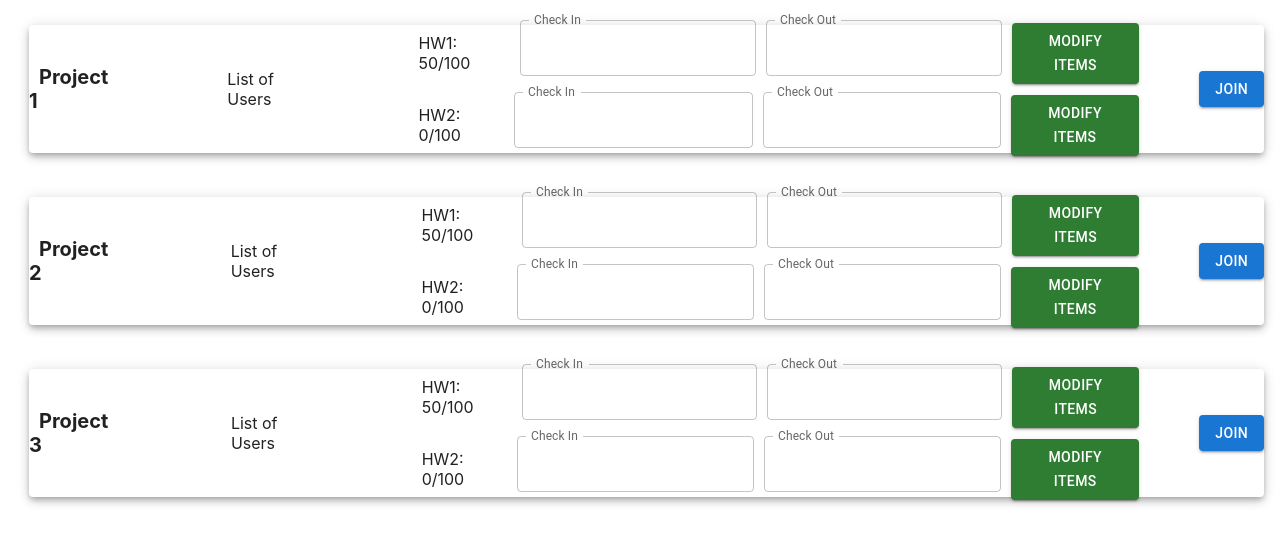
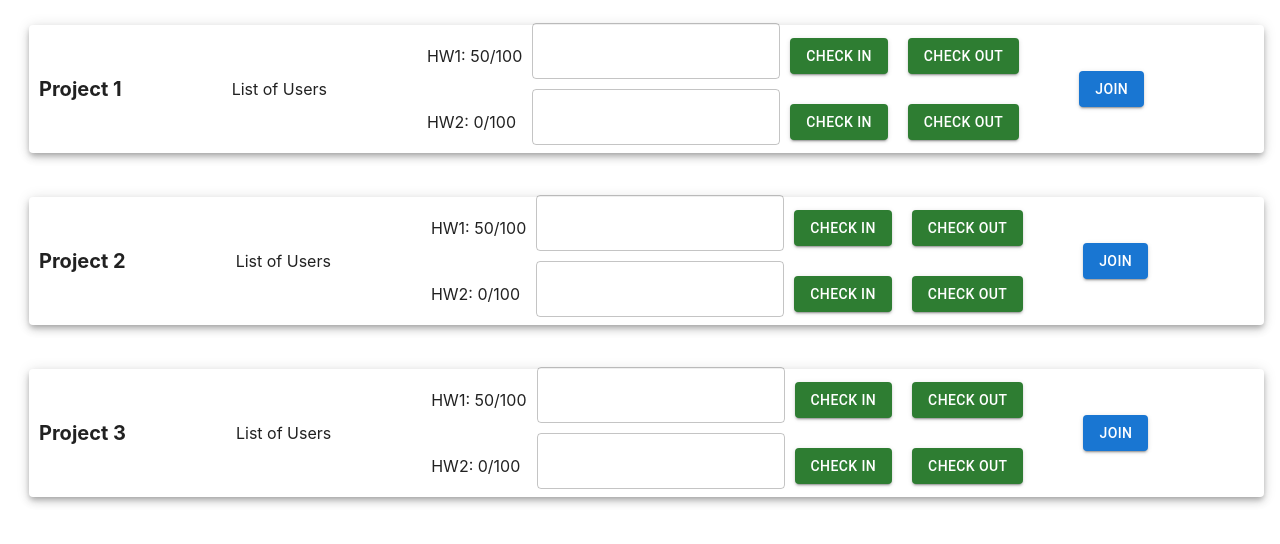
Before and after one commit to akhilgiridhar/ECE461L_Project, a React (Create React App) app in the folder haas-project/: page /projects in a window 1280 px wide. Shown: the top 544 px of the page. Built offline with nearby package versions, Linux system fonts and the light colour scheme.

Commit message:
Fixes to checkin page and create account

```diff
--- a/haas-project/src/CreateAccountPage.js
+++ b/haas-project/src/CreateAccountPage.js
@@ -1,4 +1,4 @@
-import React from 'react';
+import React, {useState} from 'react';
 import './App.css';
 import {Paper, Container, Grid, TextField, Button} from '@mui/material';
 import { useNavigate } from 'react-router-dom';
@@ -12,6 +12,21 @@ import { deepPurple, indigo } from '@mui/material/colors';
 
 export default function CreateAccount() {
     const navigate = useNavigate();
+    const [name, setName] = useState("")
+    const [userid, setUserid] = useState("")
+    const [password, setPassword] = useState("")
+
+    const handleName = (e) => {
+      setName(e.target.value);
+    }
+
+    const handleUserid = (e) => {
+      setName(e.target.value);
+    }
+
+    const handlePassword = (e) => {
+      setName(e.target.value);
+    }
 
     const handleLogin = async () => {
         const isAuthenticated = true;
@@ -43,11 +58,23 @@ export default function CreateAccount() {
               margin="normal"
               required
               fullWidth
+              id="name"
+              label="Name"
+              name="name"
+              autoComplete="name"
+              autoFocus
+              onChange={handleName}
+            />
+            <TextField
+              margin="normal"
+              required
+              fullWidth
               id="userid"
               label="User ID"
               name="userid"
               autoComplete="userid"
               autoFocus
+              onChange={handleUserid}
             />
             <TextField
               margin="normal"
@@ -58,6 +85,7 @@ export default function CreateAccount() {
               type="password"
               id="password"
               autoComplete="current-password"
+              onChange={handlePassword}
             />
             <Button
               type="submit"
--- a/haas-project/src/components/CheckInOut.js
+++ b/haas-project/src/components/CheckInOut.js
@@ -1,16 +1,115 @@
 import React from "react";
-import {Paper, Container, Grid, TextField, Button} from '@mui/material';
+import { useState } from "react";
+import { Paper, Container, Grid, TextField, Button } from "@mui/material";
+import Modal from "react-modal";
 
-export default function CheckInOut(){
-    return(
-        <Grid>
-            <div style={{ justifyContent: 'space-between', display: 'flex', alignItems: 'center', gap: '10px'}}>
-                <TextField label="Check In" type="number" InputLabelProps={{ shrink: true,}} style={{marginBottom: 10}}/>
-                <TextField label="Check Out" type="number" InputLabelProps={{ shrink: true,}} style={{marginBottom: 10}}/>
-                <Button variant="contained" color="success" size="medium" style={{marginRight: 10}}>
-                    Modify Items
-                </Button>
-            </div>
-        </Grid>
-    );
+function CheckInOut() {
+  const [qty, setQty] = useState("");
+  const [message, setMessage] = useState("");
+
+  const [isModalOpen, setIsModalOpen] = useState(false);
+
+  const handleQty = (e) => {
+    setQty(e.target.value);
+  };
+
+  const handleCheckin = (e) => {
+    e.preventDefault();
+    var fetchURL = "/checkin?projectid={p123}&qty=" + qty;
+    fetch(fetchURL)
+      .then((response) => response.text())
+      //.then((data) => console.log(data))
+      .then(function (data) {
+        data = JSON.parse(data);
+
+        if (data.code === 200) {
+          setMessage(data.message);
+        } else {
+          setMessage(
+            "response code: " +
+              data.code +
+              " and message recieved: " +
+              data.error
+          );
+        }
+      });
+
+    setIsModalOpen(true);
+  };
+
+  const handleCheckout = (e) => {
+    e.preventDefault();
+    var fetchURL = "/checkout?projectid={p123}&qty=" + qty;
+    fetch(fetchURL)
+      .then((response) => response.text())
+      //.then((data) => console.log(data))
+      .then(function (data) {
+        data = JSON.parse(data);
+
+        if (data.code === 200) {
+          setMessage(data.message);
+        } else {
+          setMessage(
+            "response code: " +
+              data.code +
+              " and message recieved: " +
+              data.error
+          );
+        }
+      });
+
+    setIsModalOpen(true);
+  };
+
+  const closeModal = () => {
+    setIsModalOpen(false);
+  };
+
+  return (
+    <Grid>
+      <div
+        style={{
+          justifyContent: "space-between",
+          display: "flex",
+          alignItems: "center",
+          gap: "10px",
+        }}
+      >
+        <TextField
+          type="number"
+          onChange={handleQty}
+          InputLabelProps={{ shrink: true }}
+          style={{ marginBottom: 10 }}
+        />
+        <Button
+          onClick={handleCheckin}
+          variant="contained"
+          color="success"
+          size="medium"
+          style={{ marginRight: 10 }}
+        >
+          Check In
+        </Button>
+        <Button
+          onClick={handleCheckout}
+          variant="contained"
+          color="success"
+          size="medium"
+          style={{ marginRight: 10 }}
+        >
+          Check Out
+        </Button>
+      </div>
+      <Modal
+        isOpen={isModalOpen}
+        onRequestClose={closeModal}
+        contentLabel="Form Submission Result"
+      >
+        <h2>{message}</h2>
+        <button onClick={closeModal}>Close</button>
+      </Modal>
+    </Grid>
+  );
 }
+
+export default CheckInOut;
```
